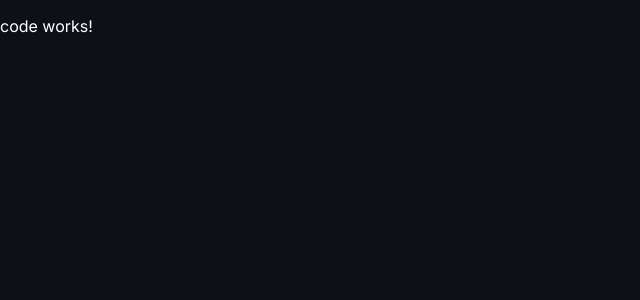
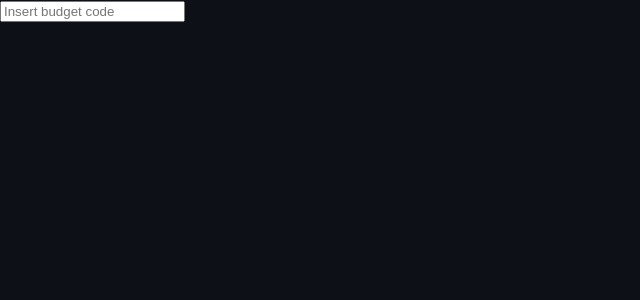
Before and after one commit to marcolmosdev/dotrack, an Angular app: page / in a window 1280 px wide. Shown: the top 300 px of the page, without its empty margins (0-640 px from the left). Built offline with nearby package versions, Linux system fonts and the light colour scheme.

Commit message:
reactive form added to code component and on submit set code signal an navigate to budget

```diff
--- a/src/app/core/services/code.service.ts
+++ b/src/app/core/services/code.service.ts
@@ -4,9 +4,12 @@ import { Injectable, computed, signal } from '@angular/core';
   providedIn: 'root'
 })
 export class CodeService {
-
-  constructor() { }
+  constructor() {}
 
   private codeSource = signal<string>('');
   code = computed(() => this.codeSource());
+
+  setCode(code: string) {
+    this.codeSource.set(code);
+  }
 }
--- a/src/app/pages/budget/budget.component.html
+++ b/src/app/pages/budget/budget.component.html
@@ -1 +1,2 @@
 <p>budget works!</p>
+<h1>{{ code }}</h1>
--- a/src/app/pages/budget/budget.component.ts
+++ b/src/app/pages/budget/budget.component.ts
@@ -1,4 +1,5 @@
-import { Component } from '@angular/core';
+import { Component, effect } from '@angular/core';
+import { CodeService } from 'src/app/core/services/code.service';
 
 @Component({
   selector: 'app-budget',
@@ -7,4 +8,12 @@ import { Component } from '@angular/core';
   templateUrl: './budget.component.html',
   styleUrl: './budget.component.scss'
 })
-export class BudgetComponent {}
+export class BudgetComponent {
+  code: string = '';
+
+  constructor(private codeService: CodeService) {
+    effect(() => {
+      this.code = codeService.code();
+    });
+  }
+}
--- a/src/app/pages/code/code.component.html
+++ b/src/app/pages/code/code.component.html
@@ -1 +1,3 @@
-<p>code works!</p>
+<form [formGroup]="codeForm" (ngSubmit)="setCode()">
+    <input id="code" type="text" formControlName="code" placeholder="Insert budget code">
+</form>
--- a/src/app/pages/code/code.component.ts
+++ b/src/app/pages/code/code.component.ts
@@ -1,10 +1,27 @@
 import { Component } from '@angular/core';
+import { FormControl, FormGroup, ReactiveFormsModule } from '@angular/forms';
+import { Router } from '@angular/router';
+import { CodeService } from 'src/app/core/services/code.service';
 
 @Component({
   selector: 'app-code',
   standalone: true,
-  imports: [],
+  imports: [ReactiveFormsModule],
   templateUrl: './code.component.html',
   styleUrl: './code.component.scss'
 })
-export class CodeComponent {}
+export class CodeComponent {
+  codeForm = new FormGroup({
+    code: new FormControl('')
+  });
+
+  constructor(private codeService: CodeService, private router: Router) {}
+
+  // This function sets the code in the code service and navigates to the budget page
+  setCode() {
+    if (this.codeForm.valid && this.codeForm.controls.code.value) {
+      this.codeService.setCode(this.codeForm.controls.code.value);
+      this.router.navigate(['budget']);
+    }
+  }
+}
```
